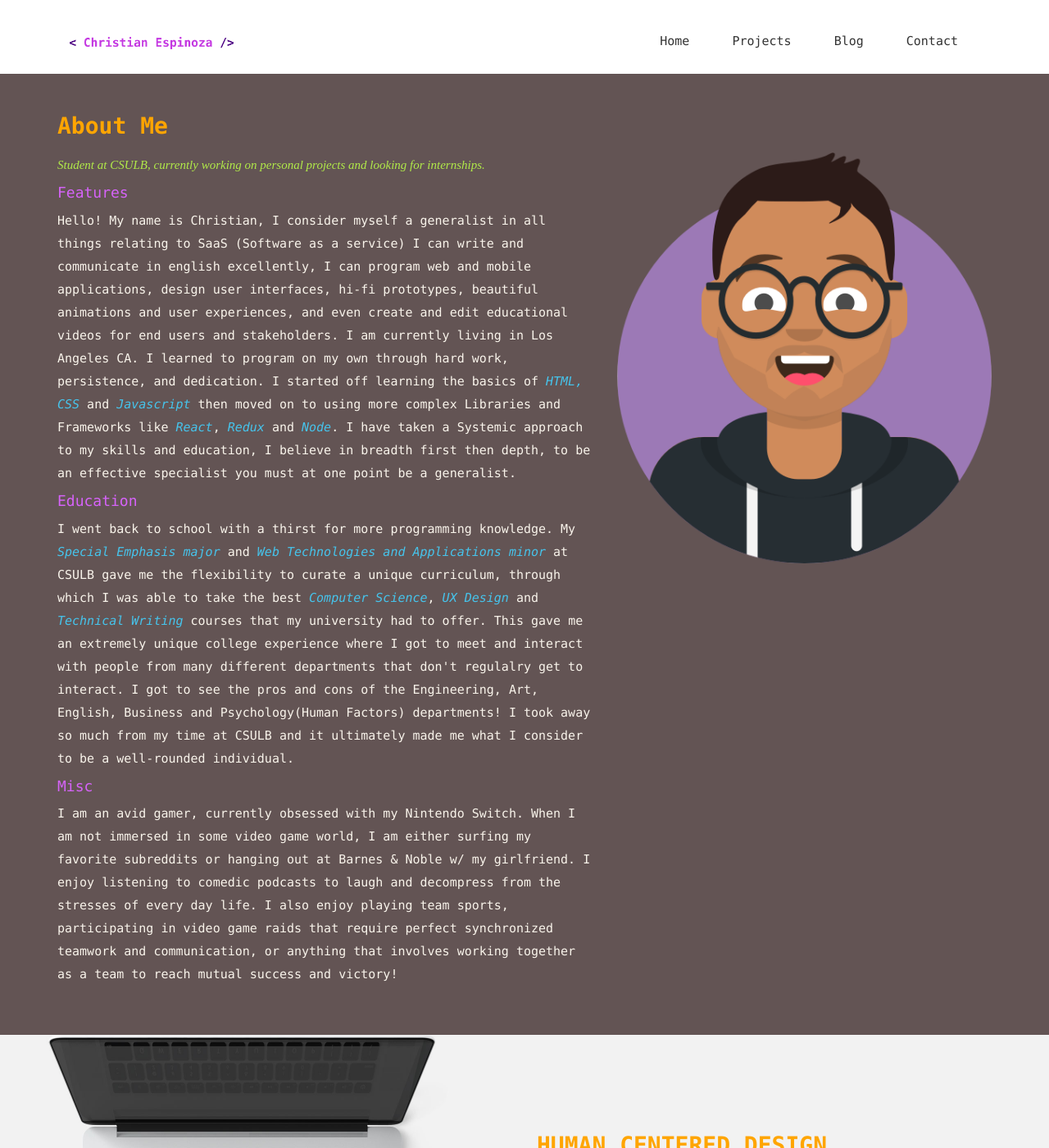
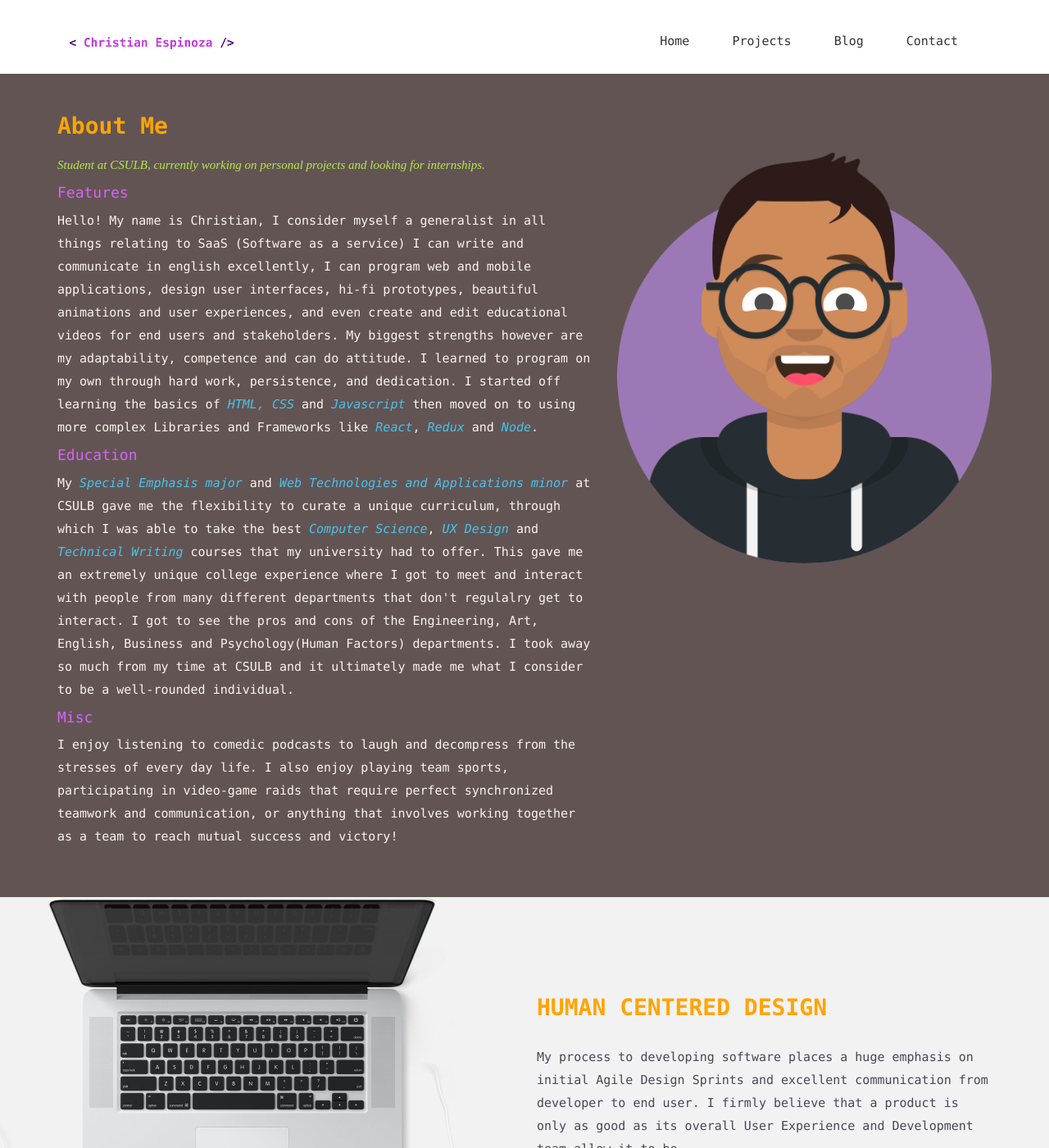
Before and after one commit to Kingslayyerr/Kingslayyerr.github.io, a Jekyll site: the page built from index.html, in a window 1280 px wide and 1400 px high. Shown: the whole window at 82% size. Built offline with Jekyll 4.4.1, drawn with Linux system fonts in a browser that asks for light colours; nearby versions of some CDN libraries; some web fonts are replaced.

Commit message:
shortened bio

```diff
--- a/index.html
+++ b/index.html
@@ -29,16 +29,15 @@ permalink: /
             <p>Student at CSULB, currently working on personal projects and looking for internships.</p>
           </div>
           <h4>Features</h4>
-          <p>Hello! My name is Christian, I consider myself a generalist in all things relating to SaaS (Software as a service) I can write and communicate in english excellently, I can program web and mobile applications, design user interfaces, hi-fi prototypes, beautiful animations and user experiences, and even create and edit educational videos for end users and stakeholders. I am currently living in Los Angeles CA. I learned to program on my own through hard work, persistence, and dedication. I started off learning the basics of <em style="color:#46c4ec;">HTML, CSS</em> and <em style="color:#46c4ec;">Javascript</em> then moved on to using more complex Libraries and Frameworks like <em style="color:#46c4ec;">React</em>, <em style="color:#46c4ec;">Redux</em> and <em style="color:#46c4ec;">Node</em>.
-          I have taken a Systemic approach to my skills and education, I believe in breadth first then depth, to be an effective specialist you must at one point be a generalist.
+          <p>Hello! My name is Christian, I consider myself a generalist in all things relating to SaaS (Software as a service) I can write and communicate in english excellently, I can program web and mobile applications, design user interfaces, hi-fi prototypes, beautiful animations and user experiences, and even create and edit educational videos for end users and stakeholders. My biggest strengths however are my adaptability, competence and can do attitude. I learned to program on my own through hard work, persistence, and dedication. I started off learning the basics of <em style="color:#46c4ec;">HTML, CSS</em> and <em style="color:#46c4ec;">Javascript</em> then moved on to using more complex Libraries and Frameworks like <em style="color:#46c4ec;">React</em>, <em style="color:#46c4ec;">Redux</em> and <em style="color:#46c4ec;">Node</em>.
+         <!--  I have taken a Systemic approach to my skills and education, I believe in breadth first then depth, to be an effective specialist you must at one point be a generalist. -->
           </p>
           <h4>Education</h4>
-            <p>I went back to school with a thirst for more programming knowledge. My <em style="color:#46c4ec;">Special Emphasis major</em> and <em style="color:#46c4ec;">Web Technologies and Applications minor</em> at CSULB gave
+            <p> My <em style="color:#46c4ec;">Special Emphasis major</em> and <em style="color:#46c4ec;">Web Technologies and Applications minor</em> at CSULB gave
               me the flexibility to curate a unique curriculum, through which I was able to take the best
-              <em style="color:#46c4ec;">Computer Science</em>, <em style="color:#46c4ec;">UX Design</em> and <em style="color:#46c4ec;">Technical Writing</em> courses that my university had to offer. This gave me an extremely unique college experience where I got to meet and interact with people from many different departments that don't regulalry get to interact. I got to see the pros and cons of the Engineering, Art, English, Business and Psychology(Human Factors) departments! I took away so much from my time at CSULB and it ultimately made me what I consider to be a well-rounded individual.</p>
+              <em style="color:#46c4ec;">Computer Science</em>, <em style="color:#46c4ec;">UX Design</em> and <em style="color:#46c4ec;">Technical Writing</em> courses that my university had to offer. This gave me an extremely unique college experience where I got to meet and interact with people from many different departments that don't regulalry get to interact. I got to see the pros and cons of the Engineering, Art, English, Business and Psychology(Human Factors) departments. I took away so much from my time at CSULB and it ultimately made me what I consider to be a well-rounded individual.</p>
           <h4>Misc</h4>
-          <p>I am an avid gamer, currently obsessed with my Nintendo Switch.
-          When I am not immersed in some video game world, I am either surfing my favorite subreddits or hanging out at Barnes & Noble w/ my girlfriend. I enjoy listening to comedic podcasts to laugh and decompress from the stresses of every day life. I also enjoy playing team sports, participating in video game raids that require perfect synchronized teamwork and communication, or anything that involves working together as a team to reach mutual success and victory! </p>
+          <p> I enjoy listening to comedic podcasts to laugh and decompress from the stresses of every day life. I also enjoy playing team sports, participating in video-game raids that require perfect synchronized teamwork and communication, or anything that involves working together as a team to reach mutual success and victory! </p>
           <!-- <h4>Social Anxiety</h4> -->
           <!-- <p>Transparency is important, and this is my truth. Social Anxiety has played a significant role in my life.  It has acted as a double edged sword and a catalyst of sorts. It ultimately made me a well-rounded person who has a deep empathy for all. I love helping others and believe in the capacity for humans to change and to transmute a negative circumstance into a positive one. It is thanks to the isolation that Social Anxiety provided me, that
             I was able to sit in my room and focus on improving myself by reading voraciously and learning auto-didactively.</p> -->
```
